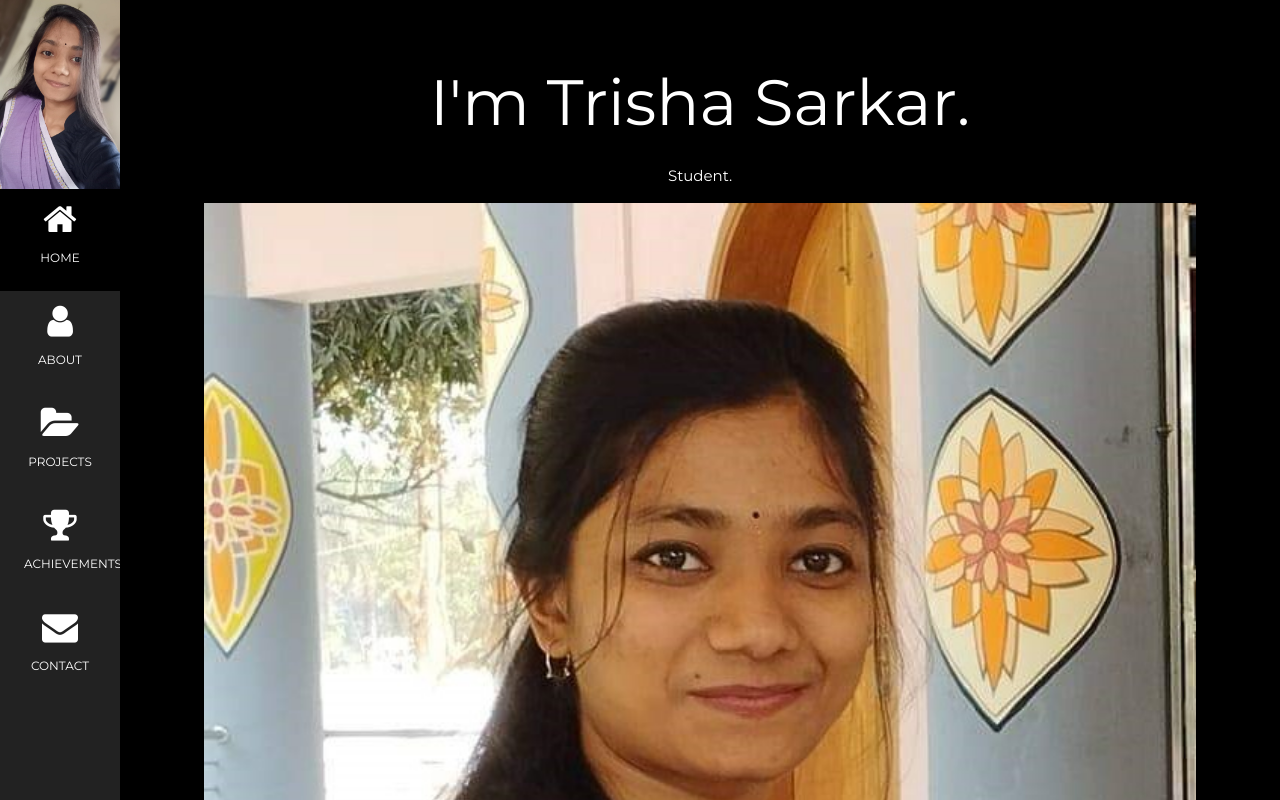
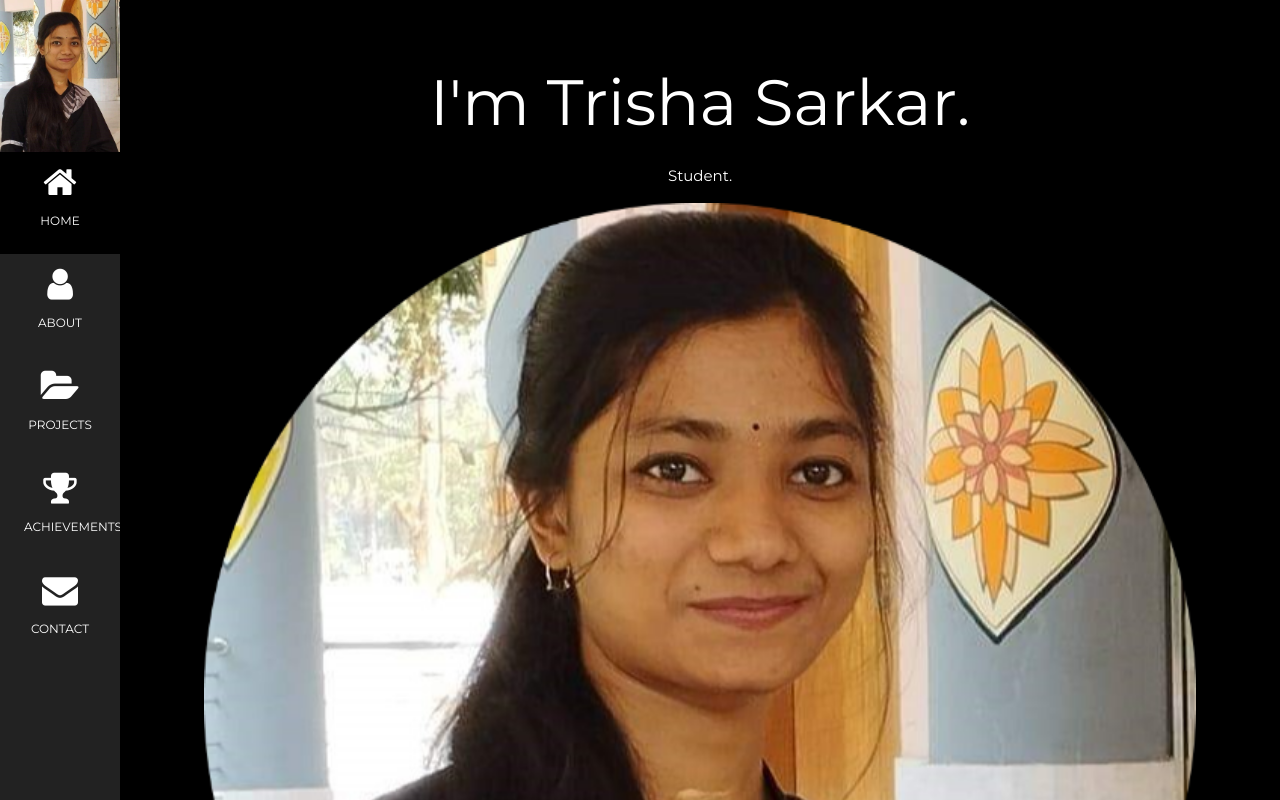
Before and after one commit to TrishaSarkar174/portfolio, a plain HTML site: page index.html in a window 1280 px wide. Shown: the top 800 px of the page. Drawn offline with nearby package versions, Linux system fonts and the light colour scheme.

Commit message:
Update index.html

```diff
--- a/index.html
+++ b/index.html
@@ -23,7 +23,7 @@
 <!-- Icon Bar (Sidebar - hidden on small screens) -->
 <nav class="w3-sidebar w3-bar-block w3-small w3-hide-small w3-center">
   <!-- Avatar image in top left corner -->
-  <img src="./assets/myimg.jpg" style="width:100%">
+  <img src="./assets/trisha.jpg" style="width:100%">
   <a href="#" class="w3-bar-item w3-button w3-padding-large w3-black">
     <i class="fa fa-home w3-xxlarge"></i>
     <p>HOME</p>
@@ -63,7 +63,7 @@
   <header class="w3-container w3-padding-32 w3-center w3-black" id="home">
     <h1 class="w3-jumbo"><span class="w3-hide-small">I'm</span> Trisha Sarkar.</h1>
     <p>Student.</p>
-    <img src="./assets/trisha.jpg" alt="trisha" class="w3-image" width="992" height="1108">
+    <img src="./assets/myimg.png" alt="trisha" class="w3-image" width="992" height="1108">
   </header>
 
   <!-- About Section -->
```
